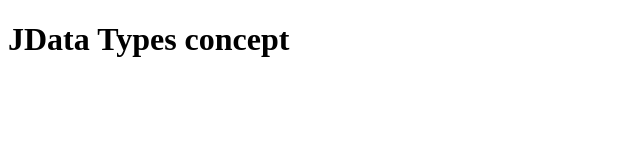
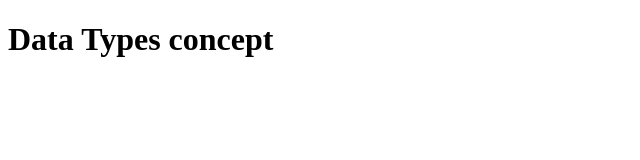
Before and after one commit to Gowthami2530/JavaScript-Practice, a plain HTML site: page Data Types/index.html in a window 1280 px wide. Shown: the whole page, without its empty margins (0-640 px from the left). Drawn offline with Linux system fonts and the light colour scheme.

Commit message:
index cde modified

```diff
--- a/Data Types/index.html
+++ b/Data Types/index.html
@@ -6,7 +6,7 @@
     <title>Data Types concept</title>
 </head>
 <body>
-    <h1>JData Types concept</h1>
+    <h1>Data Types concept</h1>
     <script src="./app.js"></script>
 
 </body>
```
